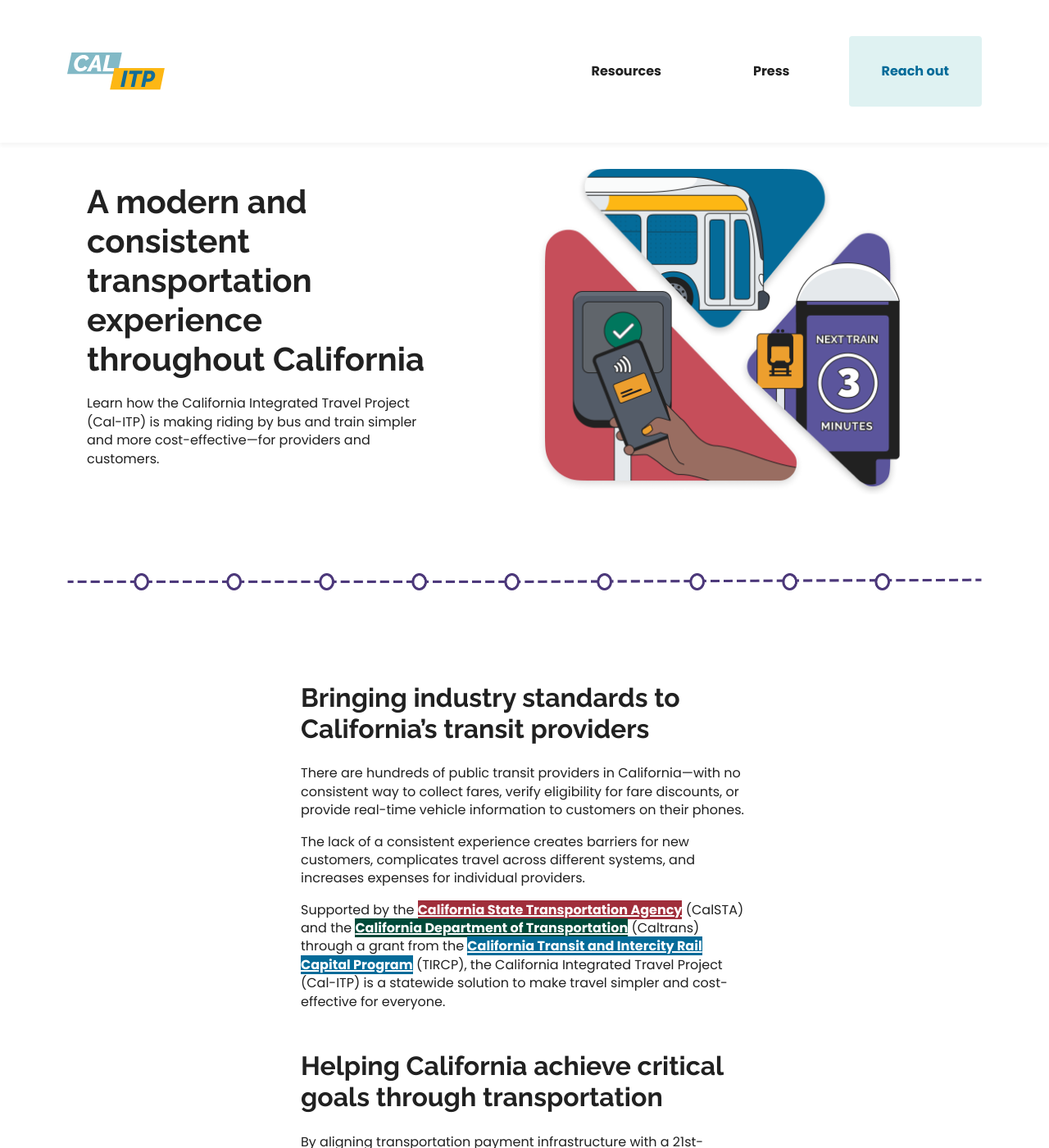
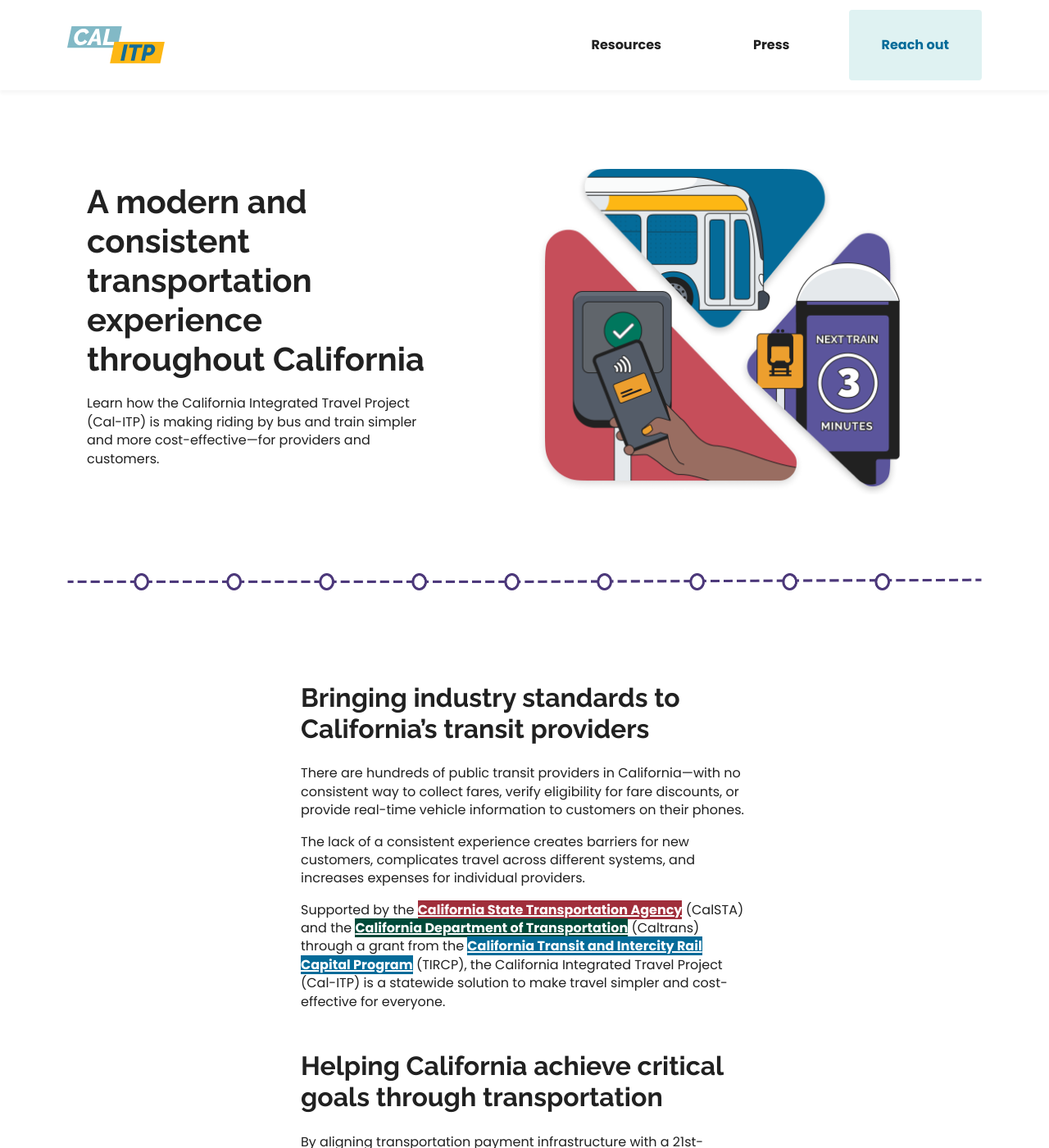
Before and after one commit to cal-itp/calitp.org, a Jekyll site: the page built from src/index.html, in a window 1280 px wide and 1400 px high. Shown: the whole window at 82% size. Built offline with Jekyll 4.4.1, drawn with Linux system fonts in a browser that asks for light colours.

Commit message:
fix(css): gap only for med+

```diff
--- a/src/stylesheets/main.css
+++ b/src/stylesheets/main.css
@@ -166,11 +166,10 @@
   --bs-nav-link-color: var(--bs-body-color);
   --bs-navbar-active-color: var(--calitp-primary-blue);
   --bs-nav-link-hover-color: var(--calitp-primary-blue);
-  gap: 32px;
 }
 
 header .nav-link {
-  padding: 31.4px 0 31.4px 0;
+  padding: 2rem 0;
 }
 
 header .nav-link[aria-current="page"] {
@@ -379,14 +378,15 @@
   }
 
   .navbar-brand {
-    --bs-navbar-brand-padding-x: 4rem;
-    --bs-navbar-brand-padding-y: 4rem;
+    --bs-navbar-brand-padding-x: 2rem;
+    --bs-navbar-brand-padding-y: 2rem;
   }
 
   .navbar-nav {
     --bs-nav-link-color: var(--bs-body-color);
     --bs-navbar-nav-link-padding-y: 0;
     --bs-nav-link-padding-y: 0;
+    gap: 2rem;
   }
 
   main.container {
@@ -421,8 +421,8 @@
 
 @media (max-width: 992px) {
   .navbar-brand {
-    --bs-navbar-brand-padding-x: 32px;
-    --bs-navbar-brand-padding-y: 32px;
+    --bs-navbar-brand-padding-x: 2rem;
+    --bs-navbar-brand-padding-y: 2rem;
   }
 
   #mainNav {
```
